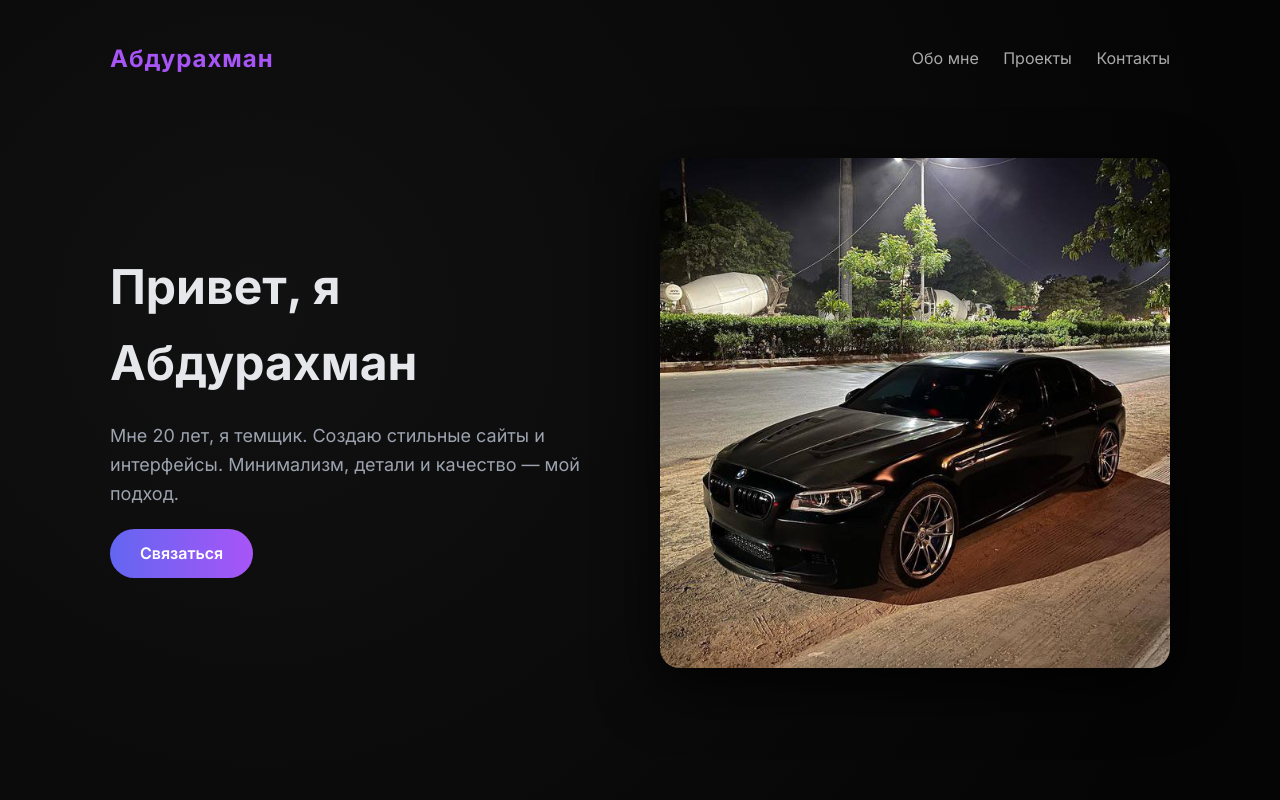
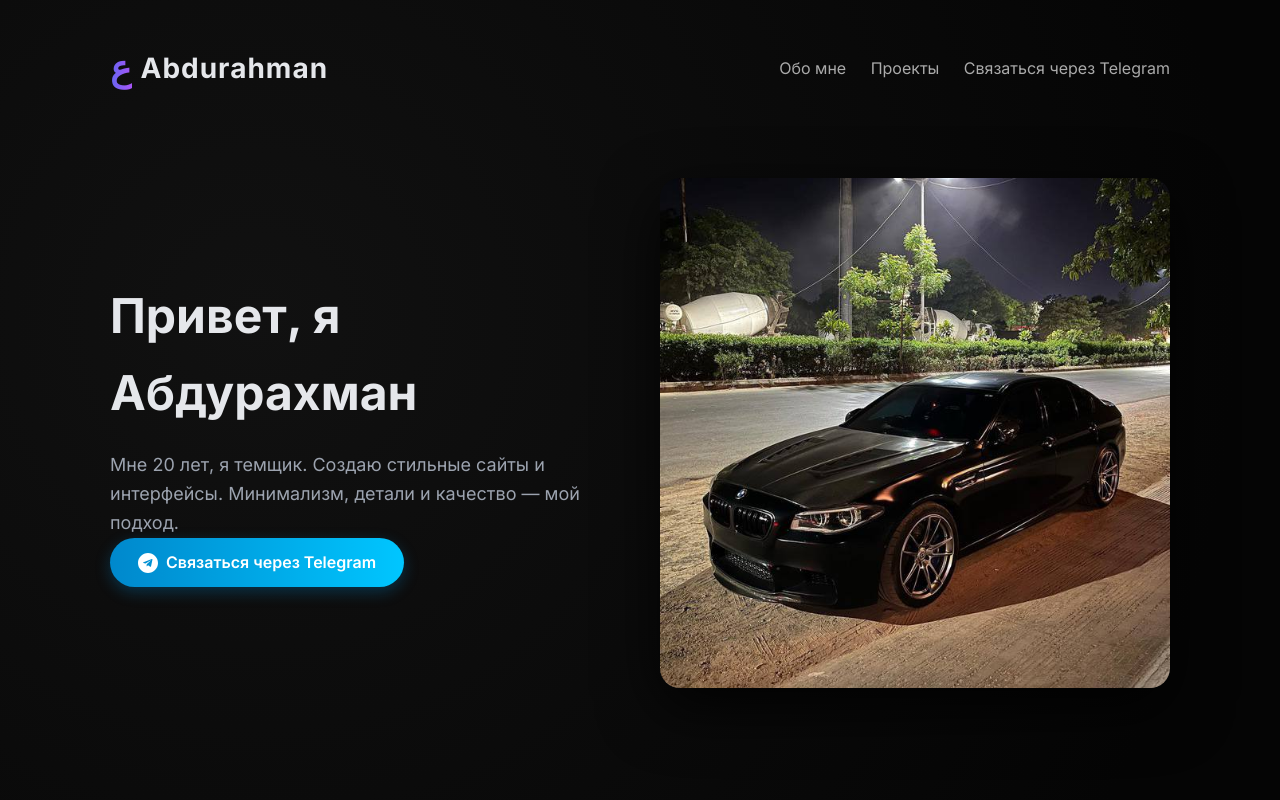
Before and after one commit to abdurahmandzuraev3-glitch/abdurahman.github.io, a plain HTML site: page index.html in a window 1280 px wide. Shown: the top 800 px of the page. Drawn offline with Linux system fonts and the light colour scheme.

Commit message:
Update index.html

```diff
--- a/index.html
+++ b/index.html
@@ -27,11 +27,28 @@
       padding: 20px 0;
     }
 
+    /* Логотип с буквой ع */
     .logo {
+      display: flex;
+      align-items: center;
       font-weight: 700;
-      font-size: 24px;
+      font-size: 28px;
       letter-spacing: 1px;
-      color: #a855f7;
+      color: #e5e7eb;
+    }
+
+    .logo-symbol {
+      font-size: 36px;
+      font-weight: 900;
+      background: linear-gradient(90deg, #6366f1, #a855f7);
+      -webkit-background-clip: text;
+      -webkit-text-fill-color: transparent;
+      margin-right: 8px;
+      transition: 0.3s;
+    }
+
+    .logo:hover .logo-symbol {
+      transform: scale(1.2);
     }
 
     nav a {
@@ -69,21 +86,40 @@
       box-shadow: 0 20px 60px rgba(0,0,0,0.8);
     }
 
-    .btn {
-      display: inline-block;
-      margin-top: 20px;
-      padding: 12px 30px;
-      border-radius: 999px;
-      background: linear-gradient(90deg, #6366f1, #a855f7);
+    /* Кнопка Telegram */
+    .btn.telegram-btn {
+      display: inline-flex;
+      align-items: center;
+      justify-content: center;
+      padding: 12px 28px;
+      border-radius: 50px;
+      background: linear-gradient(90deg, #0088cc, #00c6ff);
       color: white;
       text-decoration: none;
       font-weight: 600;
-      transition: 0.3s;
+      font-size: 16px;
+      transition: all 0.3s ease;
+      box-shadow: 0 5px 15px rgba(0,136,204,0.3);
+      opacity: 0;
+      transform: translateY(20px);
+      animation: fadeInBtn 1s forwards 0.5s;
     }
 
-    .btn:hover {
-      transform: translateY(-3px);
-      box-shadow: 0 10px 30px rgba(99,102,241,0.5);
+    .btn.telegram-btn:hover {
+      transform: translateY(-3px) scale(1.05);
+      box-shadow: 0 15px 25px rgba(0,136,204,0.5);
+    }
+
+    .btn.telegram-btn:active {
+      transform: translateY(-2px) scale(0.98);
+      box-shadow: 0 5px 15px rgba(0,136,204,0.3);
+    }
+
+    @keyframes fadeInBtn {
+      to {
+        opacity: 1;
+        transform: translateY(0);
+      }
     }
 
     section {
@@ -147,11 +183,13 @@
 <div class="container">
 
 <header>
-  <div class="logo">Абдурахман</div>
+  <div class="logo">
+    <span class="logo-symbol">ع</span> Abdurahman
+  </div>
   <nav>
     <a href="#about">Обо мне</a>
     <a href="#projects">Проекты</a>
-    <a href="#contact">Контакты</a>
+    <a href="#contact">Связаться через Telegram</a>
   </nav>
 </header>
 
@@ -159,7 +197,12 @@
   <div>
     <h1>Привет, я Абдурахман</h1>
     <p>Мне 20 лет, я темщик. Создаю стильные сайты и интерфейсы. Минимализм, детали и качество — мой подход.</p>
-    <a href="#contact" class="btn">Связаться</a>
+    <a href="https://t.me/abqurahman" class="btn telegram-btn" target="_blank">
+      <svg xmlns="http://www.w3.org/2000/svg" width="20" height="20" fill="white" viewBox="0 0 24 24" style="margin-right:8px;">
+        <path d="M12 0C5.372 0 0 5.373 0 12c0 6.627 5.372 12 12 12 6.627 0 12-5.373 12-12C24 5.373 18.627 0 12 0zm5.287 8.103l-1.69 7.968c-.128.555-.462.687-.938.428l-2.596-1.914-1.25 1.204c-.138.137-.254.254-.521.254l.187-2.64 4.81-4.36c.208-.187-.045-.292-.32-.105l-5.942 3.73-2.558-.799c-.555-.174-.567-.555.115-.823l10.01-3.865c.462-.174.867.105.722.803z"/>
+      </svg>
+      Связаться через Telegram
+    </a>
   </div>
   <img src="avatar.jpg" alt="avatar">
 </div>
@@ -196,6 +239,3 @@
 
 </body>
 </html>
-
-</body>
-</html>
```
